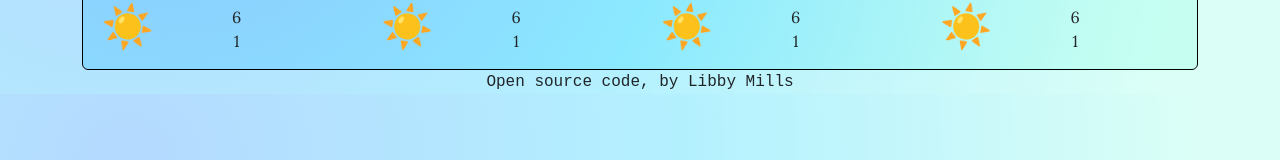
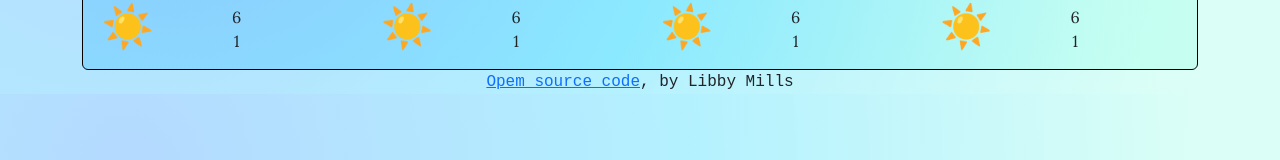
Before and after one commit to LibbyMills/SheCodesPlus-WeatherApp, a plain HTML site: page index.html in a window 1280 px wide. Shown: the part 266-426 px from the top of the page. Drawn offline with nearby package versions, Linux system fonts and the light colour scheme; no server answers.

Commit message:
Add open source code link

```diff
--- a/index.html
+++ b/index.html
@@ -113,7 +113,13 @@
         </div>
       </div>
     </div>
-    <div class="sign-off">Open source code, by Libby Mills</div>
+    <div class="sign-off">
+      <a
+        href="https://github.com/LibbyMills/SheCodesPlus-WeatherApp"
+        target="_blank">
+        Opem source code</a
+      >, by Libby Mills
+    </div>
     <script src="app.js"></script>
   </body>
 </html>
```
